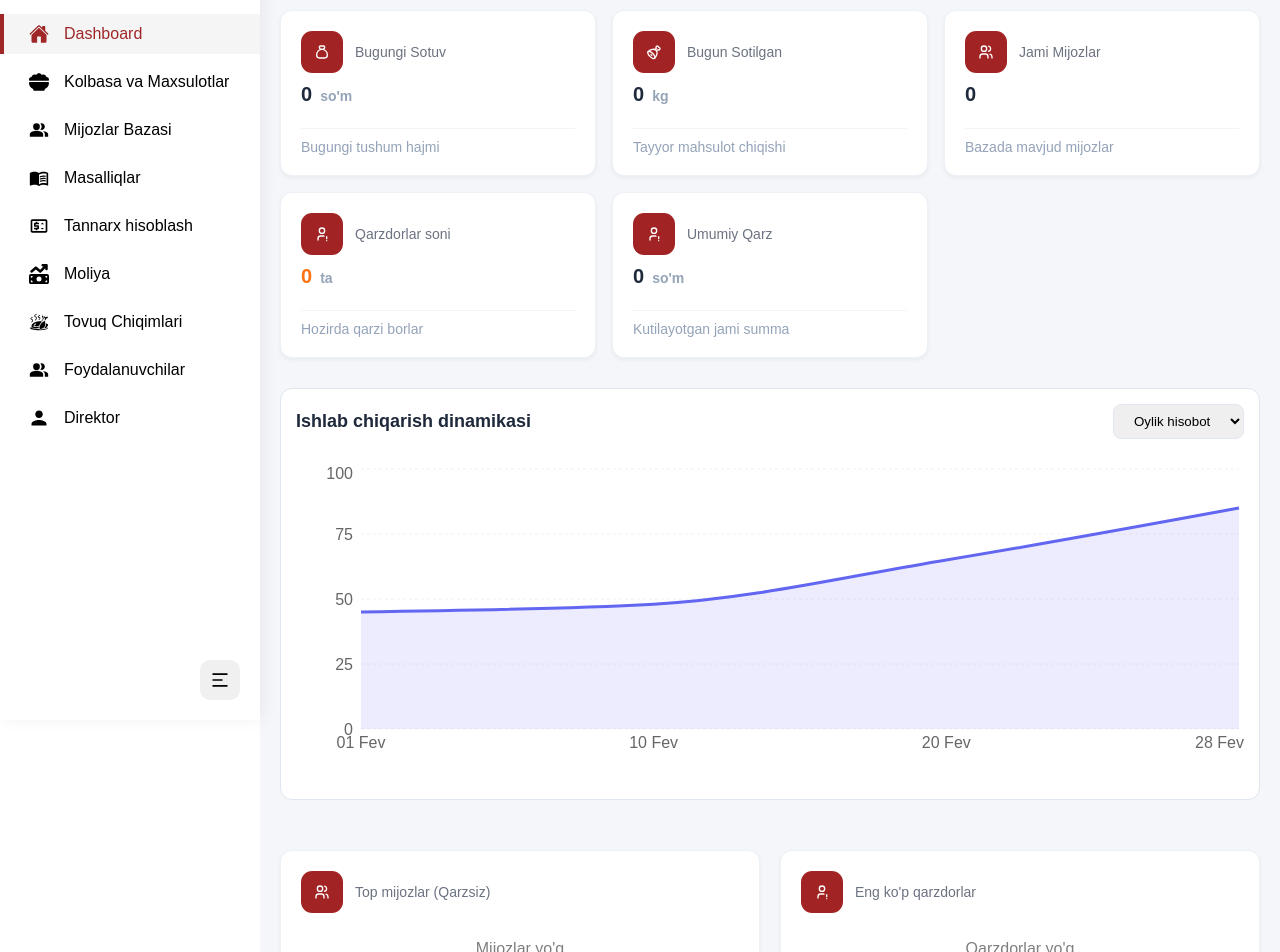
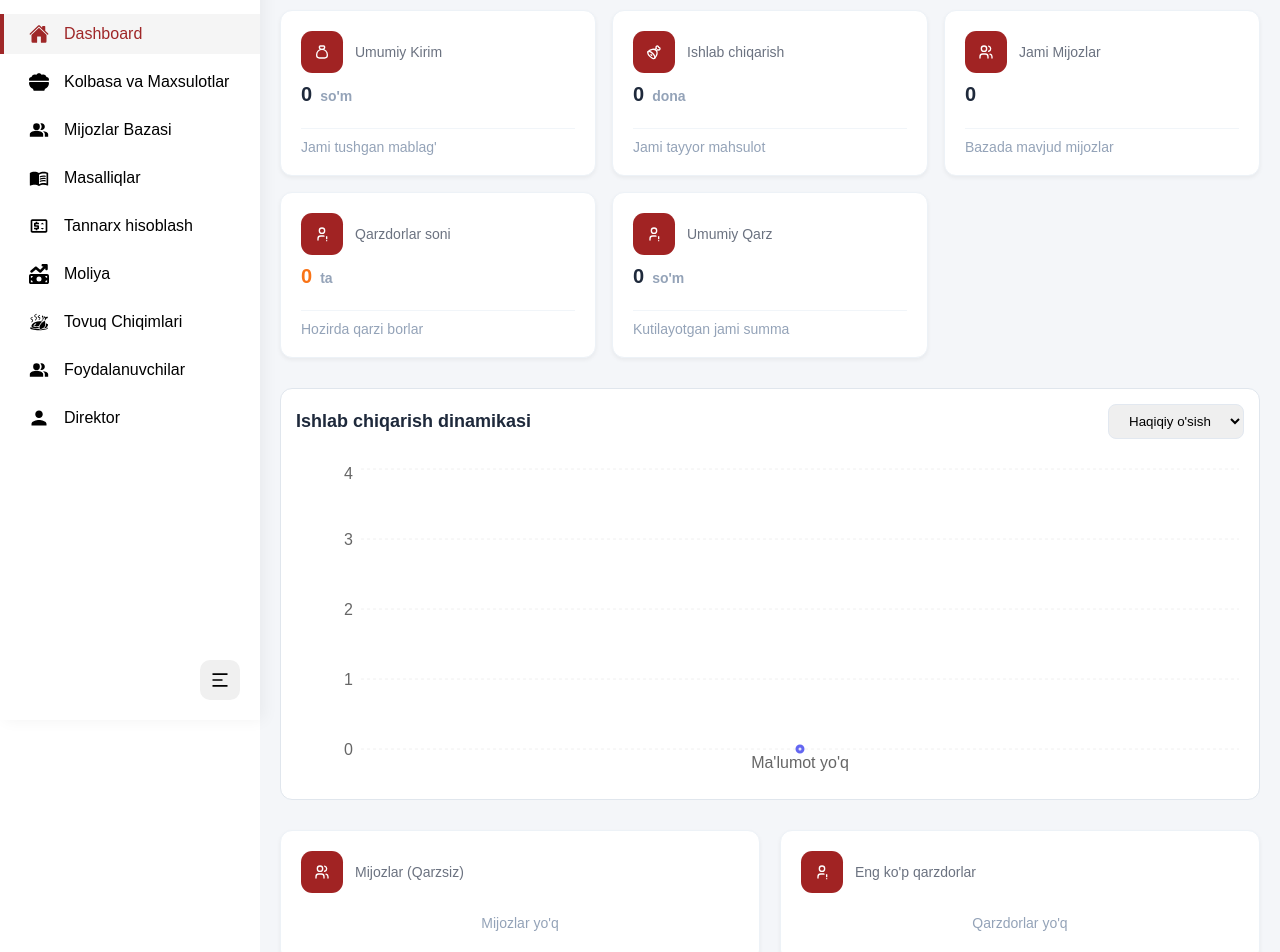
Before and after one commit to Sayyor-developer/aminor-crm, a React (Create React App) app: page / in a window 1280 px wide. Shown: the part 80-1032 px from the top of the page. Built offline with nearby package versions, Linux system fonts and the light colour scheme.

Commit message:
salommmmmm

```diff
--- a/src/DataContext.js
+++ b/src/DataContext.js
@@ -8,76 +8,94 @@ export const DataProvider = ({ children }) => {
     return saved ? JSON.parse(saved) : initial;
   };
 
-  // --- STATELAR ---
+  // --- STATELAR (LocalStorage - Doimiy) ---
   const [mijozlar, setMijozlar] = useState(getLocal('mijozlar', []));
-
-  // DIQQAT: Home 0 turishi uchun sotuvlarni LocalStorage'dan olmaymiz,
-  // shunchaki bo'sh massiv [] beramiz.
-  const [sotuvlar, setSotuvlar] = useState([]);
-
-  const [chiqimlar, setChiqimlar] = useState(getLocal('chiqimlar', []));
   const [masalliqlar, setMasalliqlar] = useState(getLocal('masalliqlar', []));
 
-  // Ma'lumotlarni saqlash (Sotuvlardan tashqari hamma narsani saqlaymiz)
+  // --- STATELAR (Session - Sahifa yangilanganda 0 bo'ladi) ---
+  const [sotuvlar, setSotuvlar] = useState([]);
+  const [chiqimlar, setChiqimlar] = useState([]);
+  const [dinamika, setDinamika] = useState([]);
+
+  // Ma'lumotlarni doimiy xotirada saqlash
   useEffect(() => {
     localStorage.setItem('mijozlar', JSON.stringify(mijozlar));
-    localStorage.setItem('chiqimlar', JSON.stringify(chiqimlar));
     localStorage.setItem('masalliqlar', JSON.stringify(masalliqlar));
-    // sotuvlar bu yerda saqlanmaydi, shuning uchun Refresh bo'lsa Home 0 bo'ladi
-  }, [mijozlar, chiqimlar, masalliqlar]);
+  }, [mijozlar, masalliqlar]);
 
-  // --- FUNKSIYALAR ---
-
-  // Mijozlar mantiqi
+  // --- MIJOZLAR FUNKSIYALARI ---
   const mijozQoshish = (yangi) => setMijozlar(prev => [yangi, ...prev]);
   const mijozOchirish = (id) => setMijozlar(prev => prev.filter(m => m.id !== id));
   const mijozYangilash = (updated) => setMijozlar(prev => prev.map(m => m.id === updated.id ? updated : m));
 
-  // Sotuv Qoshish (Home'dagi raqamni oshiradi)
+  // --- SOTUV VA KIRIM FUNKSIYALARI ---
   const sotuvQoshish = (yangiSotuv) => {
     setSotuvlar(prev => [yangiSotuv, ...prev]);
+    // Agar qarzga sotilgan bo'lsa, mijozning qarziga avtomatik qo'shish
     if(yangiSotuv.mijozId) {
-        setMijozlar(prev => prev.map(m =>
-            m.id === yangiSotuv.mijozId ? { ...m, qarzdorlik: m.qarzdorlik + Number(yangiSotuv.summa) } : m
-        ));
+      setMijozlar(prev => prev.map(m =>
+        m.id === yangiSotuv.mijozId ? { ...m, qarzdorlik: m.qarzdorlik + Number(yangiSotuv.summa) } : m
+      ));
     }
   };
 
-  // Sotuvni o'chirish (Zanjirvariy o'chirish)
-  const sotuvOchirish = (sotuvId) => {
-    const ochilayotganSotuv = sotuvlar.find(s => s.id === sotuvId);
-
-    if (ochilayotganSotuv) {
-      // Agar o'chirilayotgan sotuv biror mijozga tegishli bo'lsa, uning qarzini kamaytiramiz
-      if (ochilayotganSotuv.mijozId) {
-        setMijozlar(prev => prev.map(m =>
-          m.id === ochilayotganSotuv.mijozId
-          ? { ...m, qarzdorlik: Math.max(0, m.qarzdorlik - ochilayotganSotuv.summa) }
-          : m
-        ));
-      }
-      // Home (statistika) ro'yxatidan o'chirish
-      setSotuvlar(prev => prev.filter(s => s.id !== sotuvId));
+  const sotuvOchirish = (id) => {
+    const ochilganSotuv = sotuvlar.find(s => s.id === id);
+    if (ochilganSotuv && ochilganSotuv.mijozId) {
+      setMijozlar(prev => prev.map(m =>
+        m.id === ochilganSotuv.mijozId ? { ...m, qarzdorlik: Math.max(0, m.qarzdorlik - ochilganSotuv.summa) } : m
+      ));
     }
+    setSotuvlar(prev => prev.filter(s => s.id !== id));
   };
 
-  // Chiqim
+  // --- CHIQIM FUNKSIYALARI ---
   const chiqimQoshish = (yangiChiqim) => setChiqimlar(prev => [yangiChiqim, ...prev]);
   const chiqimOchirish = (id) => setChiqimlar(prev => prev.filter(c => c.id !== id));
 
-  // GLOBAL HISOB-KITOB
-  const jamiKirim = sotuvlar.reduce((sum, s) => sum + Number(s.summa), 0);
-  const jamiChiqim = chiqimlar.reduce((sum, c) => sum + Number(c.summa), 0);
-  const jamiQarzlar = mijozlar.reduce((sum, m) => sum + Number(m.qarzdorlik), 0);
+  // --- ISHLAB CHIQARISH DINAMIKASI FUNKSIYALARI ---
+  const dinamikaQoshish = (yangi) => setDinamika(prev => [yangi, ...prev]);
+  const dinamikaOchirish = (id) => setDinamika(prev => prev.filter(d => d.id !== id));
+
+  // --- GLOBAL STATISTIKA VA O'LCHOVLAR (DINAMIKA) ---
+
+  // 1. Moliya o'lchovi
+  const jamiKirim = sotuvlar.reduce((sum, s) => sum + Number(s.summa || 0), 0);
+  const jamiChiqim = chiqimlar.reduce((sum, c) => sum + Number(c.summa || 0), 0);
+  const jamiQarzlar = mijozlar.reduce((sum, m) => sum + Number(m.qarzdorlik || 0), 0);
+
+  // 2. Ishlab chiqarish o'lchovi (Miqdoriy)
+  const jamiXomashyo = dinamika.reduce((sum, d) => sum + Number(d.tovuq || 0), 0);
+  const jamiTayyor = dinamika.reduce((sum, d) => sum + Number(d.tayyor || 0), 0);
+  const jamiSotilganKg = sotuvlar.reduce((sum, s) => sum + Number(s.miqdor || 0), 0);
+
+  // 3. Samaradorlik o'lchovi (%)
+  const samaradorlikFoiz = jamiXomashyo > 0 ? ((jamiTayyor / jamiXomashyo) * 100).toFixed(1) : 0;
+
+  // 4. Balans (Sof foyda kutilayotgan qarzlar bilan birga)
   const sofFoida = jamiKirim - jamiChiqim;
+  const umumiyBalans = (jamiKirim + jamiQarzlar) - jamiChiqim;
 
   return (
     <DataContext.Provider value={{
-      mijozlar, mijozQoshish, mijozOchirish, mijozYangilash,
-      sotuvlar, sotuvQoshish, sotuvOchirish,
-      chiqimlar, chiqimQoshish, chiqimOchirish,
-      masalliqlar, setMasalliqlar,
-      jamiKirim, jamiChiqim, jamiQarzlar, sofFoida
+      // Ma'lumotlar
+      mijozlar, sotuvlar, chiqimlar, dinamika, masalliqlar,
+      // Funksiyalar
+      mijozQoshish, mijozOchirish, mijozYangilash,
+      sotuvQoshish, sotuvOchirish,
+      chiqimQoshish, chiqimOchirish,
+      dinamikaQoshish, dinamikaOchirish,
+      setMasalliqlar,
+      // Dinamika o'lchovlari (Home uchun)
+      jamiKirim,
+      jamiChiqim,
+      jamiQarzlar,
+      sofFoida,
+      umumiyBalans,
+      jamiXomashyo,
+      jamiTayyor,
+      jamiSotilganKg,
+      samaradorlikFoiz
     }}>
       {children}
     </DataContext.Provider>
--- a/src/pages/home/Home.jsx
+++ b/src/pages/home/Home.jsx
@@ -8,57 +8,58 @@ import {
 import { useData } from '../../DataContext';
 import './home.css';
 
-const CHART_DATA = {
-  month: [
-    { label: '01 Fev', value: 45 }, { label: '10 Fev', value: 48 },
-    { label: '20 Fev', value: 65 }, { label: '28 Fev', value: 85 },
-  ],
-  year: [
-    { label: 'Yan', value: 1200 }, { label: 'Mar', value: 1100 },
-    { label: 'May', value: 2100 }, { label: 'Iyul', value: 1700 },
-  ]
-};
-
 const Home = ({ open }) => {
   const navigate = useNavigate();
-  const { mijozlar, sotuvlar } = useData();
+
+  // DataContext'dan ma'lumotlarni xavfsiz qabul qilamiz
+  const {
+    mijozlar = [],
+    sotuvlar = [],
+    dinamika = [],
+    jamiQarzlar = 0,
+    jamiKirim = 0,
+    jamiTayyor = 0
+  } = useData();
+
   const [period, setPeriod] = useState('month');
 
-  const currentData = useMemo(() => CHART_DATA[period], [period]);
+  // --- DINAMIK GRAFIK MA'LUMOTI ---
+  const currentData = useMemo(() => {
+    if (!dinamika || dinamika.length === 0) {
+      return [{ label: 'Ma\'lumot yo\'q', value: 0 }];
+    }
+    return [...dinamika].reverse().slice(-7).map((item, index) => ({
+      label: item.sana ? item.sana.substring(5) : `Kun ${index + 1}`,
+      value: Number(item.tayyor || 0)
+    }));
+  }, [dinamika]);
 
-  // --- DINAMIK HISOBLASH TIZIMI ---
+  // --- BUGUNGI STATISTIKA (WARNING TO'G'IRLANDI) ---
+ const bugungiStatistika = useMemo(() => {
+    const bugun = new Date().toISOString().split('T')[0];
 
-  // 1. Bugungi sanani formatlash (YYYY-MM-DD formatida)
-  const bugunStr = useMemo(() => new Date().toISOString().split('T')[0], []);
-
-  // 2. Bugungi Sotuvlar (Summa va KG)
-  const bugungiStatistika = useMemo(() => {
-    // Har bir sotuvning sanasini bizning formatimiz bilan solishtiramiz
-    const bugungiSotuvlar = sotuvlar.filter(s => {
-      if (!s.sana) return false;
-      return s.sana.startsWith(bugunStr);
-    });
+    // sotuvlar mavjudligini va har bir elementni tekshiramiz (s?.sana xavfsizroq)
+    const bugungiSotuvlar = (sotuvlar || []).filter(s => s && s.sana && s.sana.startsWith(bugun));
 
     return {
       tushum: bugungiSotuvlar.reduce((sum, s) => sum + Number(s.summa || 0), 0),
       hajm: bugungiSotuvlar.reduce((sum, s) => sum + Number(s.miqdor || 0), 0)
     };
-  }, [sotuvlar, bugunStr]); // sotuvlar o'zgarganda (o'chirilganda) bu qayta hisoblanadi
+  }, [sotuvlar]);
 
-  // 3. Mijozlar va Qarzlar
+  // --- MIJOZLAR VA QARZLAR ---
   const stats = useMemo(() => {
-    const qarzdorlar = mijozlar.filter(m => Number(m.qarzdorlik) > 0);
-    const jamiQarz = qarzdorlar.reduce((sum, m) => sum + Number(m.qarzdorlik), 0);
-    const qarzsizlar = mijozlar.filter(m => Number(m.qarzdorlik) <= 0);
+    const qarzdorlar = (mijozlar || []).filter(m => Number(m.qarzdorlik || 0) > 0);
+    const qarzsizlar = (mijozlar || []).filter(m => Number(m.qarzdorlik || 0) <= 0);
 
     return {
       jamiMijozlar: mijozlar.length,
       qarzdorlarSoni: qarzdorlar.length,
-      jamiQarzSumma: jamiQarz,
-      topQarzdorlar: [...qarzdorlar].sort((a, b) => b.qarzdorlik - a.qarzdorlik).slice(0, 5),
+      jamiQarzSumma: jamiQarzlar,
+      topQarzdorlar: [...qarzdorlar].sort((a, b) => (b.qarzdorlik || 0) - (a.qarzdorlik || 0)).slice(0, 5),
       qarzsizlar: qarzsizlar.slice(0, 5)
     };
-  }, [mijozlar]);
+  }, [mijozlar, jamiQarzlar]);
 
   const handleCardClick = (path) => { navigate(path); };
 
@@ -67,28 +68,28 @@ const Home = ({ open }) => {
       <div className="main-wrapper">
 
         <div className="stats-container">
-          {/* 1. Bugungi Sotuv */}
+          {/* 1. Umumiy Kirim */}
           <div className="stat-card clickable-card" onClick={() => handleCardClick('/kolbasamaxsulotlar')}>
             <div className="stat-info">
               <div className="stat-header">
                 <div className="icon-box blue-bg"><TbMoneybag className="icon-svg" /></div>
-                <span className="stat-label">Bugungi Sotuv</span>
+                <span className="stat-label">Umumiy Kirim</span>
               </div>
-              <h2 className="stat-value">{bugungiStatistika.tushum.toLocaleString()} <span className="unit" style={{fontSize: 'var(--font-size-14)'}}>so'm</span></h2>
+              <h2 className="stat-value">{(jamiKirim || 0).toLocaleString()} <span className="unit">so'm</span></h2>
             </div>
-            <p className="stat-footer">Bugungi tushum hajmi</p>
+            <p className="stat-footer">Jami tushgan mablag'</p>
           </div>
 
-          {/* 2. Bugun Sotilgan (kg) */}
-          <div className="stat-card clickable-card" onClick={() => handleCardClick('/kolbasamaxsulotlar')}>
+          {/* 2. Ishlab chiqarish */}
+          <div className="stat-card clickable-card" onClick={() => handleCardClick('/tovuqchiqim')}>
             <div className="stat-info">
               <div className="stat-header">
                 <div className="icon-box red-bg"><TbMeat className="icon-svg" /></div>
-                <span className="stat-label">Bugun Sotilgan</span>
+                <span className="stat-label">Ishlab chiqarish</span>
               </div>
-              <h2 className="stat-value">{bugungiStatistika.hajm.toLocaleString()} <span className="unit">kg</span></h2>
+              <h2 className="stat-value">{(jamiTayyor || 0).toLocaleString()} <span className="unit">dona</span></h2>
             </div>
-            <p className="stat-footer">Tayyor mahsulot chiqishi</p>
+            <p className="stat-footer">Jami tayyor mahsulot</p>
           </div>
 
           {/* 3. Jami Mijozlar */}
@@ -115,14 +116,14 @@ const Home = ({ open }) => {
             <p className="stat-footer">Hozirda qarzi borlar</p>
           </div>
 
-          {/* 5. Umumiy Qarz Summasi */}
+          {/* 5. Umumiy Qarz */}
           <div className="stat-card clickable-card" onClick={() => handleCardClick('/mijozlar')}>
             <div className="stat-info">
               <div className="stat-header">
                 <div className="icon-box orange-bg"><TbUserExclamation className="icon-svg" /></div>
                 <span className="stat-label">Umumiy Qarz</span>
               </div>
-              <h2 className="stat-value">{stats.jamiQarzSumma.toLocaleString()} <span className="unit" style={{fontSize: '14px'}}>so'm</span></h2>
+              <h2 className="stat-value">{(stats.jamiQarzSumma || 0).toLocaleString()} <span className="unit">so'm</span></h2>
             </div>
             <p className="stat-footer">Kutilayotgan jami summa</p>
           </div>
@@ -133,12 +134,11 @@ const Home = ({ open }) => {
           <div className="chart-header">
             <h3 className="section-title">Ishlab chiqarish dinamikasi</h3>
             <select className="period-select" value={period} onChange={(e) => setPeriod(e.target.value)}>
-              <option value="month">Oylik hisobot</option>
-              <option value="year">Yillik hisobot</option>
+              <option value="month">Haqiqiy o'sish</option>
             </select>
           </div>
           <div className="chart-wrapper">
-            <ResponsiveContainer width="100%" height={300}>
+            <ResponsiveContainer width="100%" height="100%">
               <AreaChart data={currentData}>
                 <CartesianGrid strokeDasharray="3 3" vertical={false} stroke="#f0f0f0" />
                 <XAxis dataKey="label" axisLine={false} tickLine={false} />
@@ -151,19 +151,19 @@ const Home = ({ open }) => {
         </div>
 
         {/* PASTKI LISTLAR */}
-        <div className="lists-grid" style={{display: 'grid', gridTemplateColumns: '1fr 1fr', gap: '20px', marginTop: '20px'}}>
+        <div className="lists-grid" style={{display: 'grid', gridTemplateColumns: 'repeat(auto-fit, minmax(300px, 1fr))', gap: '20px'}}>
             <div className="stat-card">
                 <div className="stat-header">
                     <div className="icon-box blue-bg"><TbUsers className="icon-svg" /></div>
-                    <span className="stat-label">Top mijozlar (Qarzsiz)</span>
+                    <span className="stat-label">Mijozlar (Qarzsiz)</span>
                 </div>
-                <div className="list-content" style={{marginTop: '15px'}}>
-                    {stats.qarzsizlar.length > 0 ? stats.qarzsizlar.map(customer => (
-                        <div key={customer.id} className="list-row" style={{display: 'flex', justifyContent: 'space-between', padding: '8px 0', borderBottom: '1px solid #f0f0f0'}}>
-                            <span>{customer.ism}</span>
-                            <strong>{customer.totalXarid?.toLocaleString() || 0}</strong>
+                <div className="list-content">
+                    {stats.qarzsizlar.length > 0 ? stats.qarzsizlar.map((customer, idx) => (
+                        <div key={customer.id || `q-sz-${idx}`} className="list-row">
+                            <span>{customer.ism || 'Nomsiz mijoz'}</span>
+                            <strong>Active</strong>
                         </div>
-                    )) : <p style={{opacity: 0.5, textAlign: 'center'}}>Mijozlar yo'q</p>}
+                    )) : <p className="unit" style={{textAlign: 'center', padding: '10px'}}>Mijozlar yo'q</p>}
                 </div>
             </div>
 
@@ -172,13 +172,13 @@ const Home = ({ open }) => {
                     <div className="icon-box orange-bg"><TbUserExclamation className="icon-svg" /></div>
                     <span className="stat-label">Eng ko'p qarzdorlar</span>
                 </div>
-                <div className="list-content" style={{marginTop: '15px'}}>
-                    {stats.topQarzdorlar.length > 0 ? stats.topQarzdorlar.map(debtor => (
-                        <div key={debtor.id} className="list-row" style={{display: 'flex', justifyContent: 'space-between', padding: '8px 0', borderBottom: '1px solid #f0f0f0'}}>
-                            <span>{debtor.ism}</span>
-                            <strong style={{color: '#ef4444'}}>{debtor.qarzdorlik.toLocaleString()}</strong>
+                <div className="list-content">
+                    {stats.topQarzdorlar.length > 0 ? stats.topQarzdorlar.map((debtor, idx) => (
+                        <div key={debtor.id || `q-li-${idx}`} className="list-row">
+                            <span>{debtor.ism || 'Nomsiz'}</span>
+                            <strong style={{color: '#ef4444'}}>{Number(debtor.qarzdorlik || 0).toLocaleString()}</strong>
                         </div>
-                    )) : <p style={{opacity: 0.5, textAlign: 'center'}}>Qarzdorlar yo'q</p>}
+                    )) : <p className="unit" style={{textAlign: 'center', padding: '10px'}}>Qarzdorlar yo'q</p>}
                 </div>
             </div>
         </div>
```
Also changed, not shown: src/pages/kolbasamaxsulotlar/Kolbasamaxsulotlar.jsx (+20 -22 lines), src/pages/tovuqchiqim/Tovuqchiqim.jsx (+78 -42 lines).
